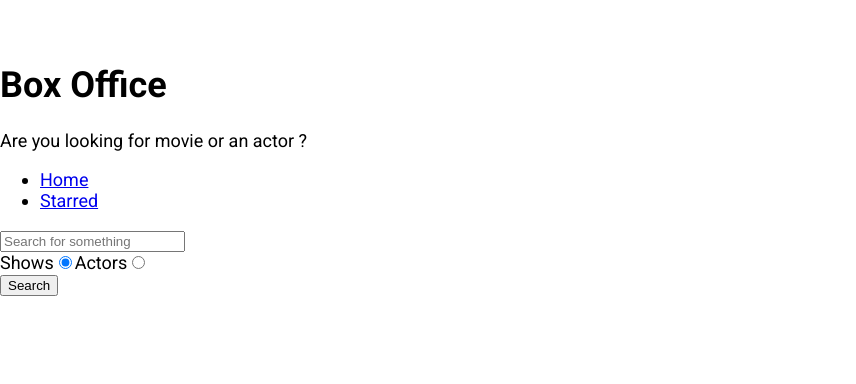
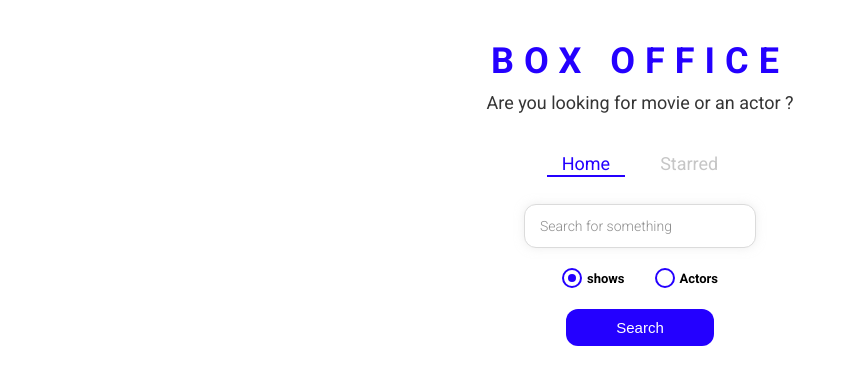
Before and after one commit to AashimaKatoch/Box-Office, a React (Create React App) app: page / in a window 1280 px wide. Shown: the top 384 px of the page, without its empty margins (0-856 px from the left). Built offline with nearby package versions, Linux system fonts and the light colour scheme.

Commit message:
completed the box-office project

```diff
--- a/package.json
+++ b/package.json
@@ -8,6 +8,7 @@
     "@testing-library/user-event": "^13.5.0",
     "react": "^18.2.0",
     "react-dom": "^18.2.0",
+    "react-fade-in": "^2.0.1",
     "react-router": "^5.2.0",
     "react-router-dom": "^5.2.0",
     "react-scripts": "5.0.1",
--- a/src/App.jsx
+++ b/src/App.jsx
@@ -1,12 +1,24 @@
 import React from 'react';
 import {Switch,Route} from 'react-router-dom';
+import {ThemeProvider} from 'styled-components'
 import Home from './pages/Home';
 import Show from './pages/Show';
 import Starred from './pages/Starred';
 
+const theme = {
+  mainColors: {
+    blue: '#2400ff',
+    gray: '#c6c6c6',
+    dark: '#353535',
+  },
+};
+
+
 function App() {
   return (
 
+
+   <ThemeProvider theme = {theme}>
 
 
     <Switch>
@@ -28,6 +40,8 @@
       </div></Route>
     </Switch>
 
+    </ThemeProvider>
+
 
   );
 }
--- /dev/null
+++ b/src/components/CustomRadio.jsx
@@ -0,0 +1,67 @@
+import React from 'react'
+import styled from 'styled-components';
+
+const RadioWrapper = styled.label`
+  display: block;
+  position: relative;
+  padding-left: 25px;
+  cursor: pointer;
+  font-size: 13px;
+  user-select: none;
+  font-weight: 700;
+  line-height: 1.65;
+
+  input {
+    position: absolute;
+    opacity: 0;
+    cursor: pointer;
+  }
+
+  span {
+    position: absolute;
+    top: 0;
+    left: 0;
+    height: 16px;
+    width: 16px;
+    background-color: #fff;
+    border: 2px solid ${({ theme }) => theme.mainColors.blue};
+    border-radius: 50%;
+  }
+
+  input:checked ~ span {
+    background-color: #fff;
+    border: 2px solid ${({ theme }) => theme.mainColors.blue};
+  }
+
+  span:after {
+    content: '';
+    position: absolute;
+    display: none;
+  }
+
+  input:checked ~ span:after {
+    display: block;
+  }
+
+  span:after {
+    top: 4px;
+    left: 4px;
+    width: 8px;
+    height: 8px;
+    border-radius: 50%;
+    background: ${({ theme }) => theme.mainColors.blue};
+  }
+`;
+
+const CustomRadio = ({label,...restProps}) => {
+  return (
+    <RadioWrapper htmlFor={restProps.id}>
+    {label}
+    <input {...restProps} type="radio" />
+    <span/>
+
+  </RadioWrapper>
+  )
+}
+
+export default CustomRadio
--- a/src/components/Navs.jsx
+++ b/src/components/Navs.jsx
@@ -1,5 +1,7 @@
 import React from 'react';
-import {Link} from 'react-router-dom';
+import { useLocation } from 'react-router-dom';
+
+import { NavList , LinkStyled} from './Navs.styled';
 
 const LINKS = [
     {to:'/',text:'Home'},
@@ -8,19 +10,21 @@
 ]
 
 const Navs = () => {
+
+  const location = useLocation()
   return (
     <div>
 
-        <ul>
+        <NavList>
 
         {LINKS.map(item =>(
             <li key={item.to}>
-            <Link to={item.to}>{item.text}</Link>
+            <LinkStyled to={item.to} className={item.to===location.pathname?'active':''}>{item.text}</LinkStyled>
             </li>
         ))}
 
 
-        </ul>
+        </NavList>
     </div>
   )
 }
--- /dev/null
+++ b/src/components/Navs.styled.jsx
@@ -0,0 +1,41 @@
+import styled from "styled-components";
+import { Link } from "react-router-dom";
+
+export const NavList = styled.ul`
+  display: flex;
+  justify-content: center;
+  list-style: none;
+  margin: 0 0 30px;
+  padding: 0;
+`;
+
+export const LinkStyled = styled(Link)`
+  margin: 0 10px;
+  padding: 3px 15px;
+  position: relative;
+  text-decoration: none;
+  color: ${({ theme }) => theme.mainColors.gray};
+  &.active {
+    color: ${({ theme }) => theme.mainColors.blue};
+    &:after {
+      content: '';
+      position: absolute;
+      display: block;
+      height: 2px;
+      left: 0%;
+      bottom: 0;
+      background-color: ${({ theme }) => theme.mainColors.blue};
+      animation: slide-in 0.3s ease-in forwards;
+      @keyframes slide-in {
+        from {
+          left: 50%;
+          width: 0;
+        }
+        to {
+          left: 0%;
+          width: 100%;
+        }
+      }
+    }
+  }
+`;
--- a/src/components/Title.jsx
+++ b/src/components/Title.jsx
@@ -1,11 +1,12 @@
 import React from 'react'
+import { TitleWrapper } from './Title.styles'
 
 const Title = ({title,subtitle}) => {
   return (
-    <div>
+    <TitleWrapper>
         <h1>{title}</h1>
         <p>{subtitle}</p>
-    </div>
+    </TitleWrapper>
   )
 }
 
--- /dev/null
+++ b/src/components/Title.styles.jsx
@@ -0,0 +1,18 @@
+import styled from "styled-components";
+
+export const TitleWrapper = styled.div`
+  text-align: center;
+  margin: 0 0 40px;
+
+  h1 {
+    color: ${({ theme }) => theme.mainColors.blue};
+    letter-spacing: 10px;
+    text-transform: uppercase;
+    margin: 0 0 10px;
+  }
+
+  p {
+    color: ${({ theme }) => theme.mainColors.dark};
+    margin: 0;
+  }
+`;
--- a/src/components/styled.jsx
+++ b/src/components/styled.jsx
@@ -1,6 +1,7 @@
 import styled from "styled-components";
+import FadeIn from 'react-fade-in';
 
-export const FlexGrid = styled.div`
+export const FlexGrid = styled(FadeIn)`
 
 display : flex;
 justify-content : center;
--- a/src/pages/Home.jsx
+++ b/src/pages/Home.jsx
@@ -4,6 +4,8 @@
 import ShowGrid from '../components/show/ShowGrid';
 import { apiGet } from '../misc/config';
 import { useLastQuery } from '../misc/custom-hooks';
+import { RadioInputsWrapper, SearchButtonWrapper, SearchInput } from './Home.styled';
+import CustomRadio from '../components/CustomRadio';
 
 
 const Home = () => {
@@ -76,45 +78,50 @@
 
 return (
     <MainPageLayout>
-      <input type="text"
+      <SearchInput
+      type="text"
       placeholder='Search for something'
        onChange={onInputChange}
        onKeyDown={onKeyDown}
        value={input}/>
 
-
+<RadioInputsWrapper>
 <div>
 
-<label htmlFor='shows-search'>
-  Shows
-  <input id = "shows-search "
-  type="radio"
-  value="shows"
-  checked ={isShowSearch}
-  onChange={onRadioChange}
-  />
+<CustomRadio
+label ="shows"
+id = "shows-search "
+value="shows"
+checked ={isShowSearch}
+onChange={onRadioChange}
 
-</label>
-
-
-<label htmlFor='actors-search'>
-
-   Actors
-  <input id = "actors-search "
-  type="radio"
-  checked ={!isShowSearch}
-  value="people"
-  onChange={onRadioChange}/>
-
-</label>
+/>
 
 
 </div>
 
+<div>
+<CustomRadio
+label ="Actors"
+id = "actors-search "
+  value="people"
+  checked ={!isShowSearch}
+
+  onChange={onRadioChange}
+
+/>
+
+
+</div>
+
+</RadioInputsWrapper>
+
+<SearchButtonWrapper>
       <button type='button'
       onClick={onSearch} >
       Search
       </button>
+</SearchButtonWrapper>
 
       {renderResults()}
     </MainPageLayout>
--- /dev/null
+++ b/src/pages/Home.styled.jsx
@@ -0,0 +1,51 @@
+import styled from "styled-components";
+
+export const SearchInput = styled.input`
+  display: block;
+  font-family: 'Roboto', sans-serif;
+  width: 200px;
+  margin: auto;
+  outline: none;
+  padding: 13px 15px;
+  border: 1px solid #dbdbdb;
+  box-shadow: 0px 0px 10px 0px rgba(219, 219, 219, 0.5);
+  font-size: 14px;
+  border-radius: 12px;
+  color: #8d8d8d;
+
+  &::placeholder {
+    font-weight: 300;
+    color: #8d8d8d;
+  }
+`;
+
+export const RadioInputsWrapper = styled.div`
+  display: flex;
+  justify-content: center;
+  margin: 20px 0;
+
+  div {
+    margin: 0 15px;
+  }
+`;
+
+
+
+export const SearchButtonWrapper = styled.div`
+  text-align: center;
+  margin-bottom: 35px;
+
+  button {
+    color: #fff;
+    background-color: ${({ theme }) => theme.mainColors.blue};
+    margin: auto;
+    padding: 10px 50px;
+    font-size: 15px;
+    border: none;
+    outline: none;
+    border-radius: 12px;
+    &:hover {
+      cursor: pointer;
+    }
+  }
+`;
```
Also changed, not shown: 1 other file (tests, documents, lock files or other folders).
